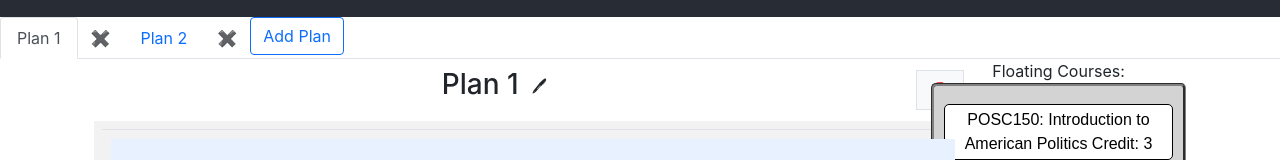
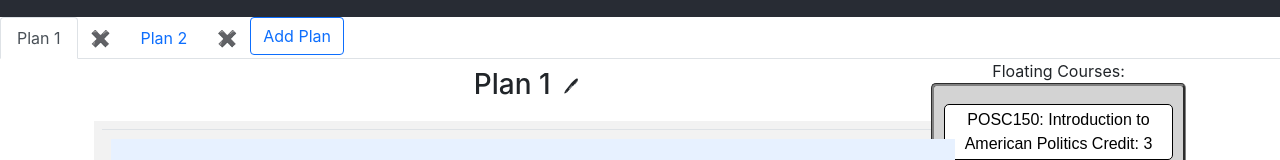
Before and after one commit to UD-CISC275-S22/cis-scheduler-team24, a React (Create React App) app: page / in a window 1280 px wide. Shown: the part 303-463 px from the top of the page. Built offline with nearby package versions, Linux system fonts and the light colour scheme.

Commit message:
Removed help button

```diff
--- a/src/components/HelpButton.tsx
+++ /dev/null
@@ -1,21 +0,0 @@
-import React from "react";
-import { Button, OverlayTrigger, Popover } from "react-bootstrap";
-
-export function HelpButton() {
-    const popover = (
-        <Popover id="popover-basic">
-            <Popover.Header as="h3">Application Introduction</Popover.Header>
-            <Popover.Body>
-                Still need detail here. If you need help, contact
-                jinging@udel.edu. ^^
-            </Popover.Body>
-        </Popover>
-    );
-    return (
-        <OverlayTrigger trigger="click" placement="right" overlay={popover}>
-            <Button variant="empty" className="me-8">
-                ❓
-            </Button>
-        </OverlayTrigger>
-    );
-}
--- a/src/components/viewPlan.tsx
+++ b/src/components/viewPlan.tsx
@@ -5,7 +5,6 @@ import { Semester } from "../interfaces/semester";
 import { Course } from "../interfaces/course";
 import { ListSemesters } from "./listSemesters";
 import { EditPlan } from "./editPlan";
-import { HelpButton } from "./HelpButton";
 import { ViewFloatingCourses } from "./viewFloatingCourses";
 import { ViewRequirements } from "./viewRequirements";
 import courses from "../data/course–book.json";
@@ -145,9 +144,6 @@ export function ViewPlan({
                                                         )}
                                                     </div>
                                                 </Container>
-                                                <div className="bg-light border ms-auto">
-                                                    <HelpButton></HelpButton>
-                                                </div>
                                             </Stack>
                                         </span>
                                     </th>
```
